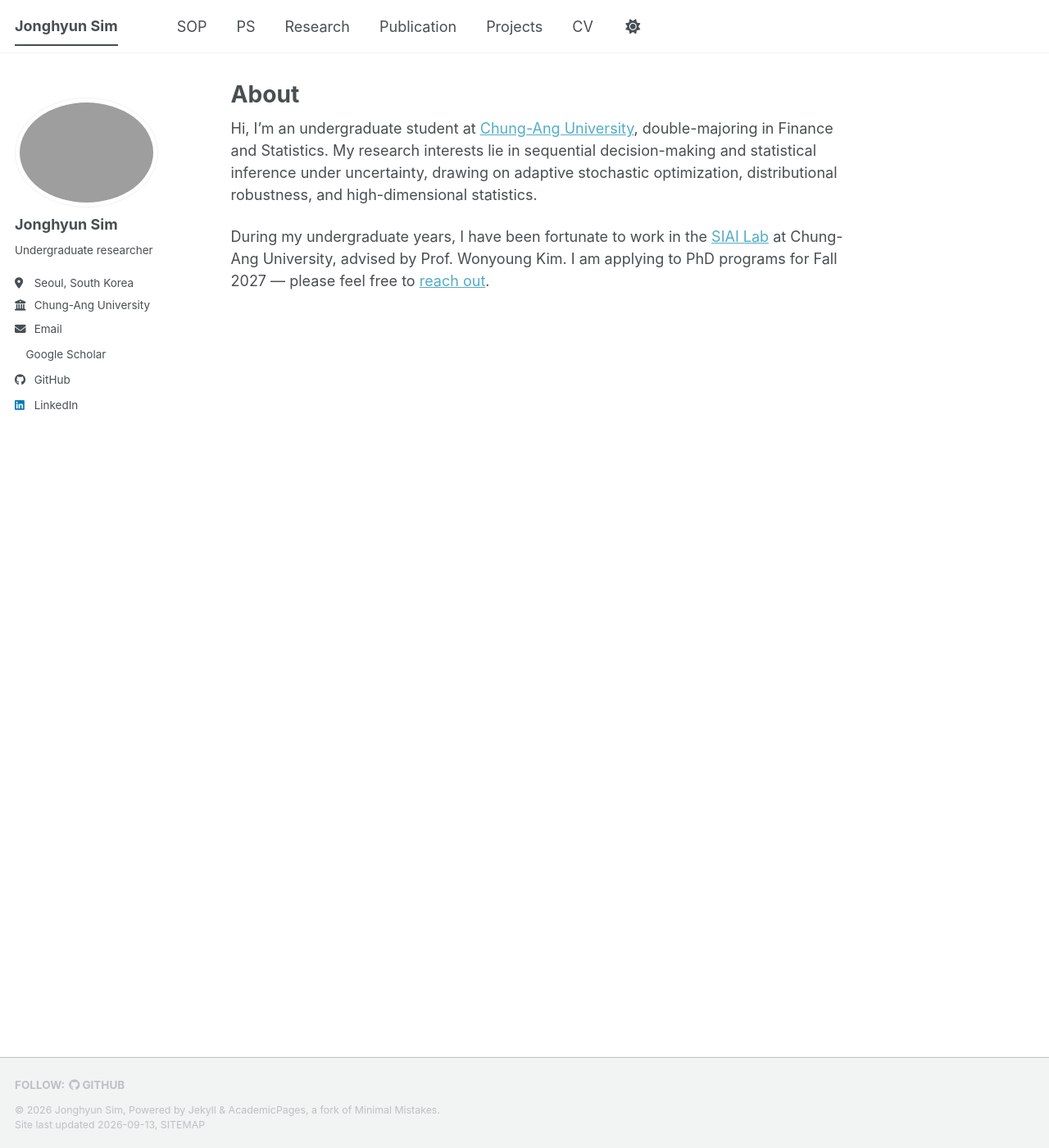
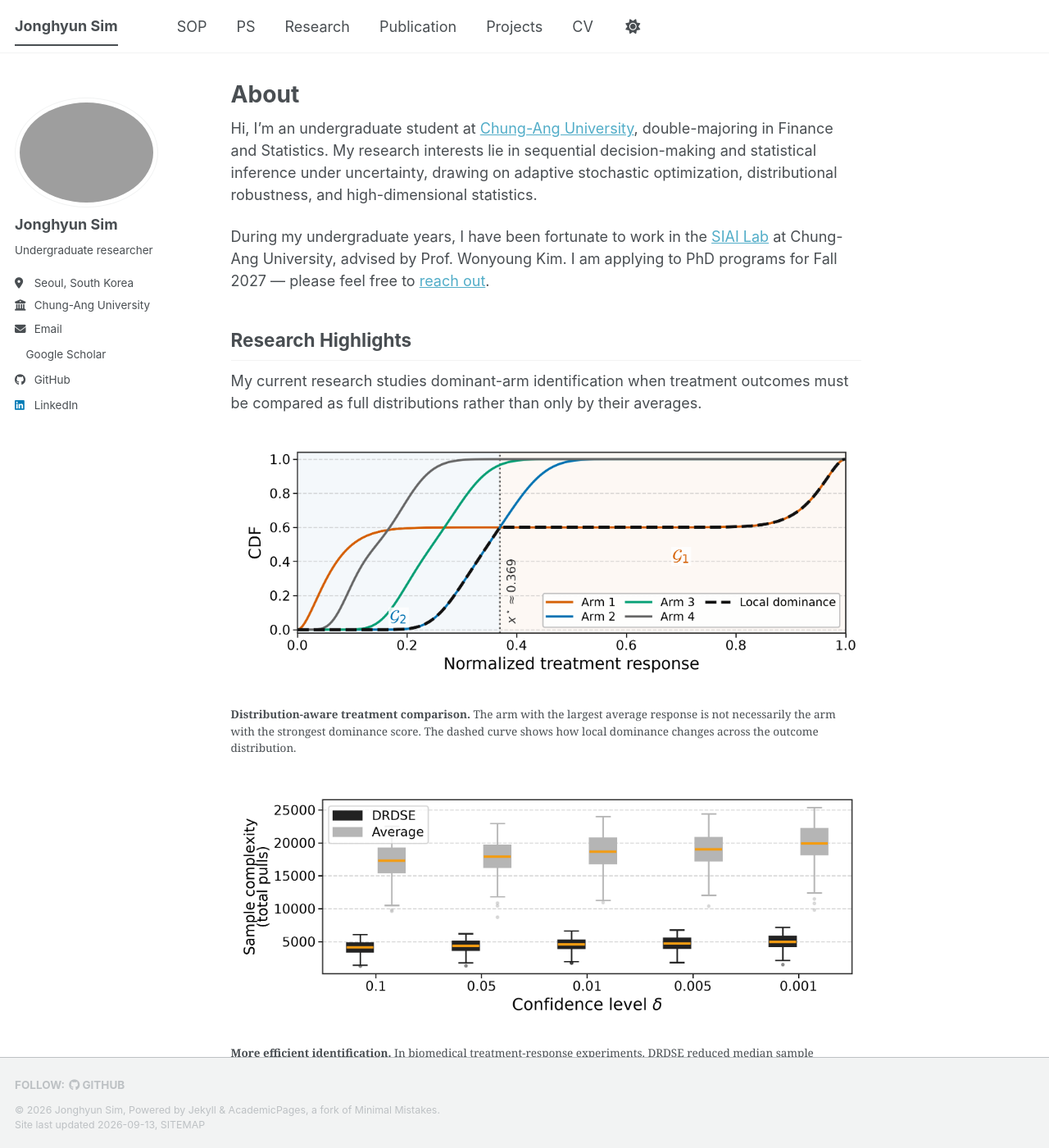
Before and after one commit to simjonghyun/simjonghyun.github.io, a Jekyll site: the page built from _pages/about.md, in a window 1280 px wide and 1400 px high. Shown: the whole window at 82% size. Built offline with Jekyll 4.4.1, drawn with Linux system fonts in a browser that asks for light colours; a style sheet for code colours, icons or effects is not loaded.

Commit message:
Add research highlights to About page

```diff
--- a/_pages/about.md
+++ b/_pages/about.md
@@ -10,3 +10,24 @@ redirect_from:
 Hi, I'm an undergraduate student at [Chung-Ang University](https://www.cau.ac.kr/), double-majoring in Finance and Statistics. My research interests lie in sequential decision-making and statistical inference under uncertainty, drawing on adaptive stochastic optimization, distributional robustness, and high-dimensional statistics.
 
 During my undergraduate years, I have been fortunate to work in the [SIAI Lab](https://www.siai.cau.ac.kr) at Chung-Ang University, advised by Prof. Wonyoung Kim. I am applying to PhD programs for Fall 2027 — please feel free to [reach out](mailto:simjonghyun@cau.ac.kr).
+
+<section class="research-highlights" aria-labelledby="research-highlights-title">
+  <h2 id="research-highlights-title">Research Highlights</h2>
+  <p class="research-highlights__intro">My current research studies dominant-arm identification when treatment outcomes must be compared as full distributions rather than only by their averages.</p>
+
+  <figure class="research-highlight">
+    <img src="{{ '/images/research/biomedical-reward-cdf.png' | relative_url }}" alt="Cumulative distribution functions for four biomedical treatment-response arms, with locally dominant regions highlighted">
+    <figcaption>
+      <strong>Distribution-aware treatment comparison.</strong>
+      The arm with the largest average response is not necessarily the arm with the strongest dominance score. The dashed curve shows how local dominance changes across the outcome distribution.
+    </figcaption>
+  </figure>
+
+  <figure class="research-highlight">
+    <img src="{{ '/images/research/biomedical-sample-complexity.png' | relative_url }}" alt="Box plots comparing the sample complexity of DRDSE and the average estimator across five confidence levels">
+    <figcaption>
+      <strong>More efficient identification.</strong>
+      In biomedical treatment-response experiments, DRDSE reduced median sample complexity by 74.7–76.0% compared with the average-estimator baseline, while correctly identifying the best dominance-score arm in all 500 runs at every confidence level.
+    </figcaption>
+  </figure>
+</section>
```
